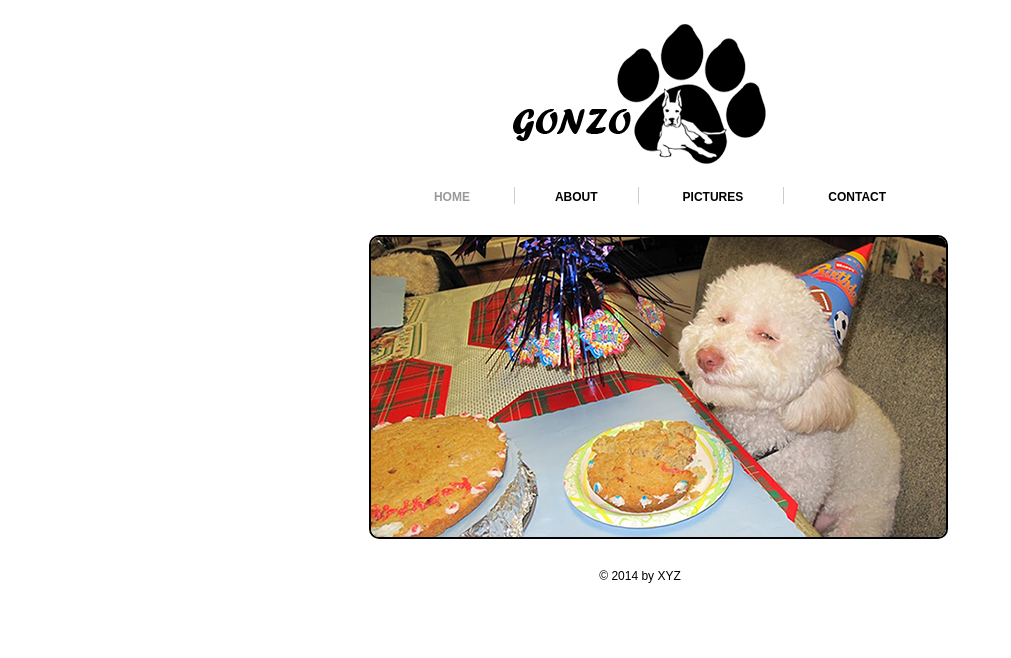
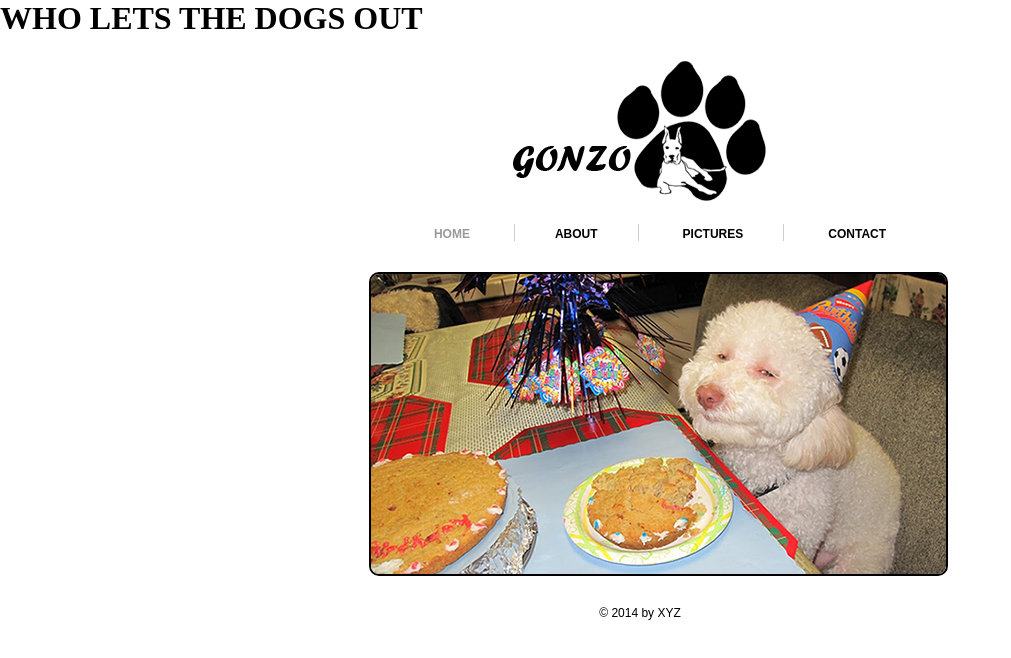
Before and after one commit to yatidole1916/YatiTest, a plain HTML site: page index.html in a window 1280 px wide. Shown: the whole page, without its empty margins (0-1011 px from the left). Drawn offline with Linux system fonts and the light colour scheme.

Commit message:
Added a new header

```diff
--- a/index.html
+++ b/index.html
@@ -6,11 +6,14 @@
 
 <title>DOGGO</title>
 
+
 <link href="css/style.css" rel="stylesheet" type="text/css" />
 
 </head>
 <body>
 
+
+<h1>WHO LETS THE DOGS OUT</h1>
 
 
 <!--========================Header Starts==========================-->
```
